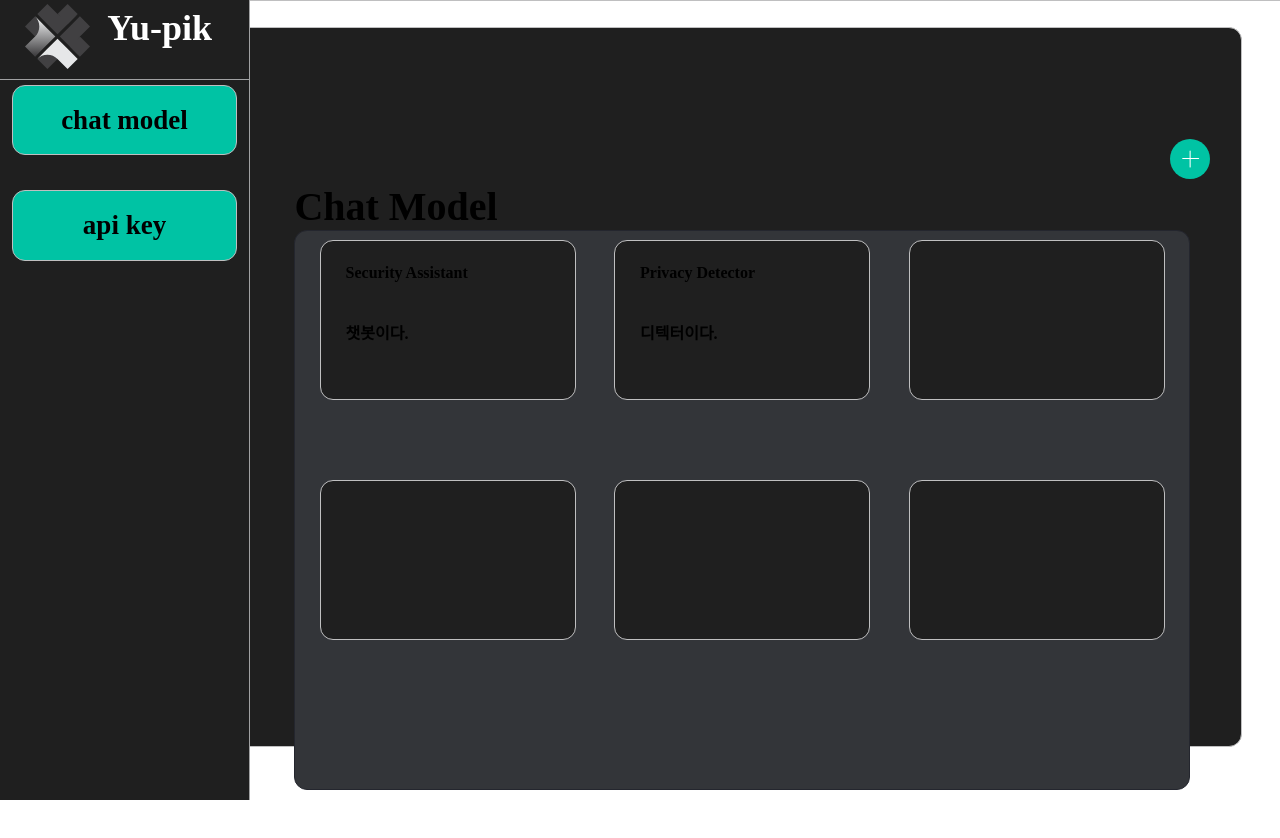
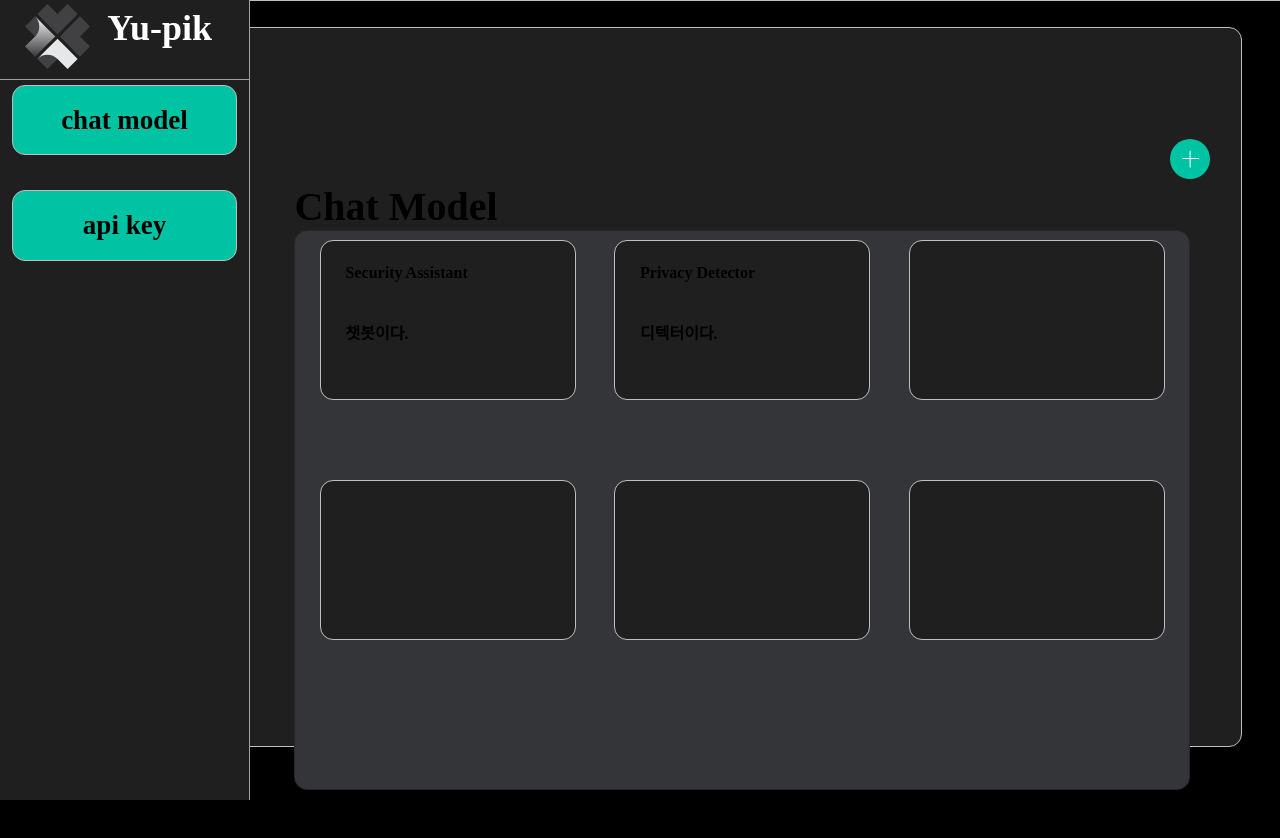
Before and after one commit to hurhyeon/gloogloo, a Vue app: page /api-key in a window 1280 px wide. Shown: the top 838 px of the page. Built offline with nearby package versions, Linux system fonts and the light colour scheme.

Commit message:
17일차ver.1

```diff
--- a/src/pages/ApiKey.vue
+++ b/src/pages/ApiKey.vue
@@ -51,7 +51,10 @@ export default {
 </script>
 
 <style scoped>
+.home {
+  background-color: #000;
 
+}
   .navbar {
     position: fixed;
     top: 0;
--- a/src/pages/SecurityAssistantW.vue
+++ b/src/pages/SecurityAssistantW.vue
@@ -66,7 +66,7 @@ export default {
     return {
       userMessage: '',
       messages: [],
-      apiKey: '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',
+      apiKey: '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',
       apiEndpoint: 'https://api.openai.com/v1/chat/completions',
     };
   },
@@ -357,7 +357,8 @@ export default {
   }
 
 
-.message {
+  .message {
+    border: 1px solid #ccc;
     padding: 10px;
     margin: 5px;
     background-color: #dfeeff;
```
